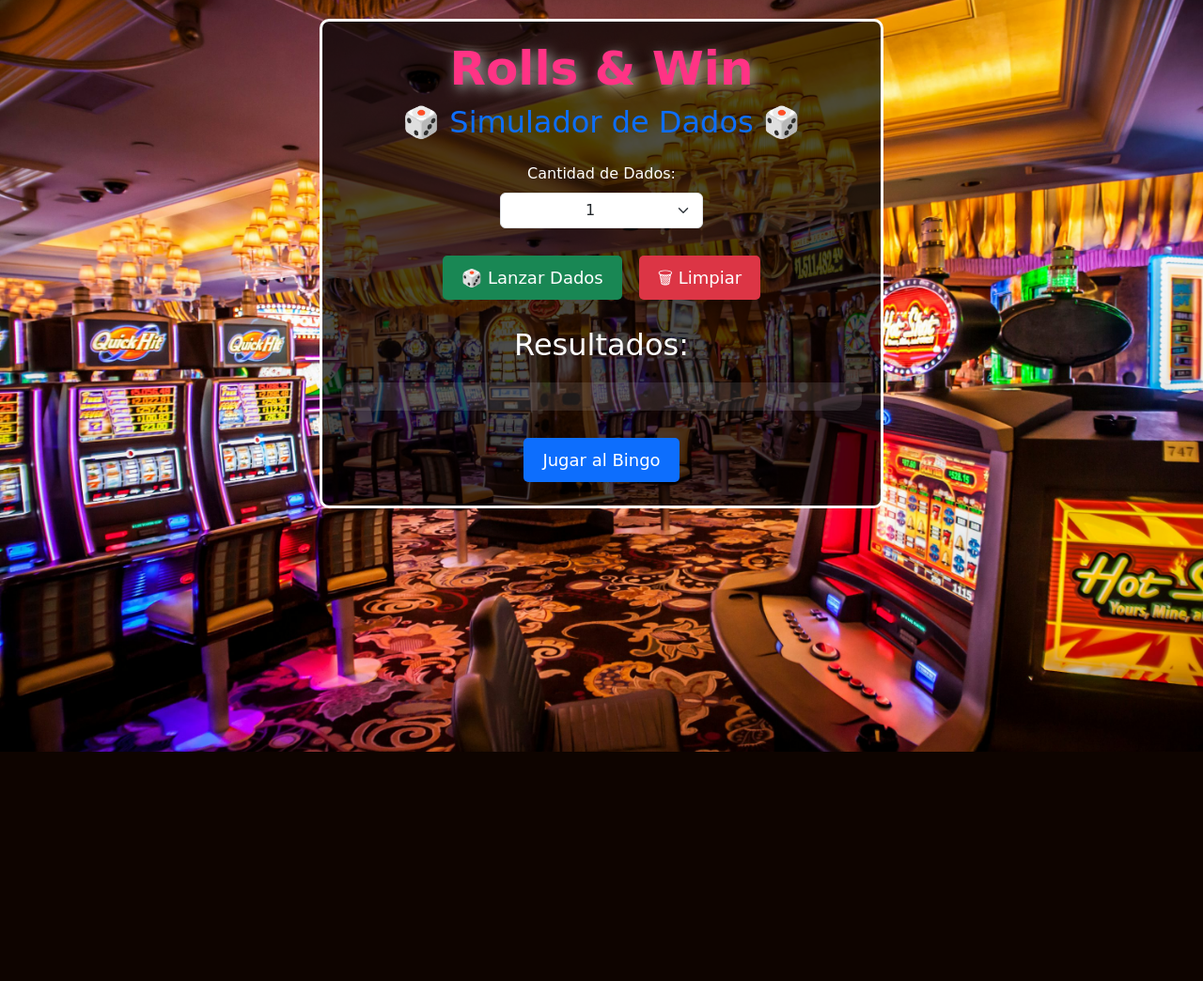
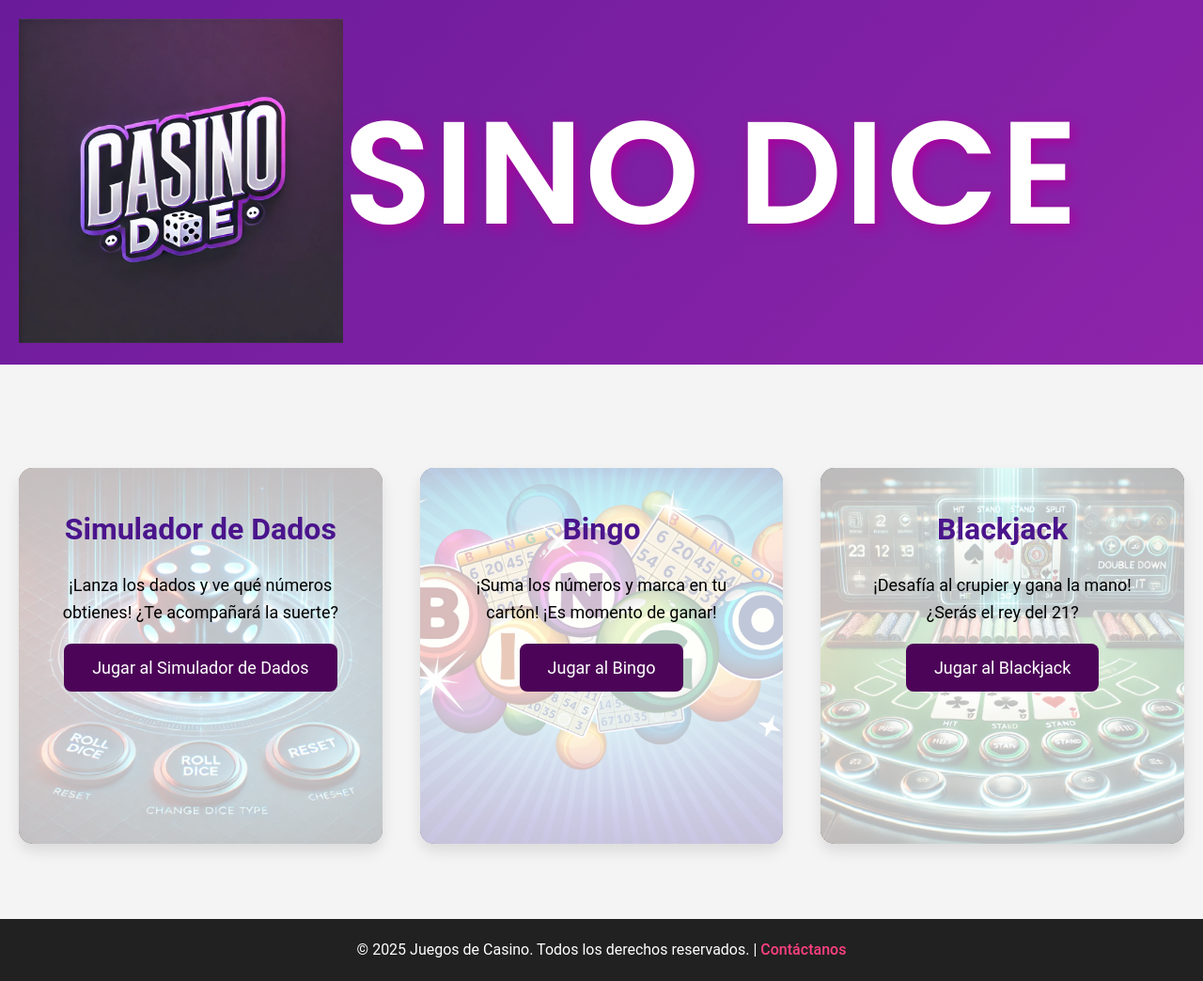
Before and after one commit to 3XADesign/LP2025_KH, a Flask app: page / in a window 1280 px wide. Shown: the whole page at 94% size. Before the commit the page ends 800 px from the top, so only its background shows below. Run offline with Flask 3, Linux system fonts and the light colour scheme; some web fonts are replaced.

Commit message:
Trabajo final

```diff
--- a/backend/app.py
+++ b/backend/app.py
@@ -3,6 +3,10 @@ from flask import Flask, render_template
 app = Flask(__name__)
 
 @app.route('/')
+def principal():
+    return render_template('principal.html')
+
+@app.route('/index')
 def index():
     return render_template('index.html')
 
@@ -10,5 +14,9 @@ def index():
 def bingo():
     return render_template('bingo.html')
 
+@app.route('/blackjack')  # ← Agregar esta ruta
+def blackjack():
+    return render_template('black.html')
+
 if __name__ == '__main__':
     app.run(debug=True)
--- /dev/null
+++ b/backend/static/css/principal.css
@@ -0,0 +1,165 @@
+ /* Estilos globales */
+ * {
+    margin: 0;
+    padding: 0;
+    box-sizing: border-box;
+}
+
+body {
+    font-family: 'Roboto', sans-serif;
+    background-color: #f4f4f4;
+    color: #333;
+    line-height: 1.6;
+    font-size: 16px;
+}
+
+/* Fondo principal con un gradiente sofisticado */
+.header-content {
+    background: linear-gradient(135deg, #6a1b9a, #8e24aa);
+    color: white;
+    padding: 60px 0;
+    text-align: center;
+    position: relative;
+}
+/* Contenedor para el logo y el título */
+.header-content {
+    display: flex;
+    align-items: center;
+    justify-content: center;
+    gap: 20px;
+}
+
+.header-content img {
+    position: absolute;
+    top: 20px;
+    left: 20px;
+    max-width: 345px; /* Ajusta el tamaño según lo necesites */
+    height: auto;
+}
+/* Animación del título */
+.main-title {
+    font-size: 150px;
+    color: #ffffff;
+    text-shadow: 3px 3px 10px black;
+    animation: textGlow 1.5s infinite alternate;
+}
+
+@keyframes textGlow {
+    0% { text-shadow: 3px 3px 10px black; }
+    100% { text-shadow: 5px 5px 15px rgb(250, 0, 229); }
+}
+
+/* Título principal centrado */
+.main-title {
+    font-family: 'Poppins', sans-serif;
+    font-size: 155px;
+    font-weight: 700;
+    text-transform: uppercase;
+    letter-spacing: 2px;
+    text-shadow: 3px 3px 6px rgba(0, 0, 0, 0.3);
+    margin-bottom: 20px;
+}
+
+/* Contenedor principal de los juegos */
+.container {
+    display: grid;
+    grid-template-columns: repeat(auto-fit, minmax(350px, 1fr));
+    gap: 40px;
+    padding: 80px 20px 30px;
+    margin-top: 30px;
+}
+
+/* Estilo de cada sección de juego */
+.game-section {
+    background-color: rgba(255, 255, 255, 0.7); /* Fondo blanco con opacidad */
+    border-radius: 15px;
+    box-shadow: 0 8px 15px rgba(0, 0, 0, 0.1);
+    padding: 40px;
+    text-align: center;
+    transition: all 0.3s ease;
+    position: relative;
+    overflow: hidden;
+    height: 400px;
+}
+#dados::before{
+    background-image: url('../images/DALL·E\ 2025-03-19\ 09.39.42\ -\ A\ digital\ dice\ simulator\ interface\ with\ a\ modern\ and\ sleek\ design.\ The\ screen\ displays\ a\ realistic\ 3D\ six-sided\ die\ in\ mid-roll\,\ showing\ motion\ blur.\ .webp'); /* Aquí puedes colocar la URL de tu imagen */
+    background-size: cover;
+    background-position: center;
+    opacity: 0.9; /* Opacidad de la imagen de fondo */
+    z-index: -1; /* La imagen de fondo está detrás del contenido */
+}
+#bingo::before{
+    background-image: url('../images/apps.34080.13510798887528624.ea88a7e6-557c-4ad5-99d7-c574f430c827.jpg'); /* Aquí puedes colocar la URL de tu imagen */
+    background-size: cover;
+    background-position: center;
+    opacity: 0.9; /* Opacidad de la imagen de fondo */
+    z-index: -1; /* La imagen de fondo está detrás del contenido */
+}
+#blackjack::before{
+    background-image: url('../images/DALL·E\ 2025-03-19\ 09.42.07\ -\ A\ digital\ blackjack\ game\ interface\ with\ a\ modern\ and\ sleek\ design.\ The\ screen\ displays\ a\ virtual\ casino\ table\ with\ green\ felt\,\ showing\ a\ player\'s\ hand.webp'); /* Aquí puedes colocar la URL de tu imagen */
+    background-size: cover;
+    background-position: center;
+    opacity: 0.9; /* Opacidad de la imagen de fondo */
+    z-index: -1; /* La imagen de fondo está detrás del contenido */
+}
+.game-section::before {
+    content: '';
+    position: absolute;
+    top: 0;
+    left: 0;
+    right: 0;
+    bottom: 0;
+    background-size: cover;
+    background-position: center;
+}
+
+.game-section h2 {
+    font-size: 32px;
+    font-weight: 600;
+    color: #4a148c;
+    text-shadow: #000000;
+    margin-bottom: 20px;
+}
+
+.game-section p {
+    font-size: 18px;
+    color: #000000;
+    text-shadow: #4a148c;
+    margin-bottom: 30px;
+}
+
+.game-button {
+    background-color: #4c0458;
+    color: white;
+    padding: 15px 30px;
+    font-size: 18px;
+    border: none;
+    border-radius: 8px;
+    cursor: pointer;
+    text-decoration: none;
+    transition: background-color 0.3s, transform 0.3s;
+}
+
+.game-button:hover {
+    background-color: #7b1fa2;
+    transform: scale(1.05);
+}
+
+/* Estilo para los enlaces en la parte inferior */
+footer {
+    text-align: center;
+    margin-top: 50px;
+    padding: 20px;
+    background-color: #212121;
+    color: white;
+}
+
+footer a {
+    color: #ff4081;
+    text-decoration: none;
+    font-weight: 500;
+}
+
+footer a:hover {
+    text-decoration: underline;
+}
--- a/backend/static/css/styles.css
+++ b/backend/static/css/styles.css
@@ -8,7 +8,15 @@ body {
     margin: 0;
     padding: 0;
 }
-
+.contenedor {
+    display: flex;
+    justify-content: center;
+    align-items: center;
+    flex-direction: column;
+    width: 90%;
+    max-width: 1200px;
+    margin: auto;
+}
 .container-box {
     background: rgba(0, 0, 0, 0.7);
     padding: 20px;
@@ -19,7 +27,16 @@ body {
     width: 90%;
     max-width: 600px;
 }
-
+.instrucciones {
+    background: rgba(0, 0, 0, 0.7);
+    padding: 20px;
+    border-radius: 10px;
+    display: inline-block;
+    border: 3px solid white;
+    margin-top: 20px;
+    width: 90%;
+    max-width: 600px;
+}
 /* Animación del título */
 .text-first {
     font-size: 50px;
@@ -30,7 +47,7 @@ body {
 
 @keyframes textGlow {
     0% { text-shadow: 3px 3px 10px black; }
-    100% { text-shadow: 5px 5px 15px white; }
+    100% { text-shadow: 5px 5px 15px rgb(0, 0, 0); }
 }
 
 /* Botones */
--- a/backend/static/js/bingo.js
+++ b/backend/static/js/bingo.js
@@ -1,3 +1,4 @@
+
 let jugadores = [];
     let turnoJugador = 0;
     let gameOver = false;
--- a/backend/templates/index.html
+++ b/backend/templates/index.html
@@ -13,6 +13,7 @@
     <link href="https://fonts.googleapis.com/css2?family=Rye&display=swap" rel="stylesheet">
 </head>
 <body>
+<div class="contenedor">
     <div class="container-box mx-auto">
         <h1 class="text-first"><strong>Rolls & Win</strong></h1>
         <h2 class="text-primary">🎲 Simulador de Dados 🎲</h2>
@@ -44,11 +45,22 @@
         <h2 class="mt-4">Resultados:</h2>
         <div id="resultados" class="result-box"></div>
 
-        <!-- Enlace al Bingo -->
-        <div class="mt-4">
-            <a href="{{ url_for('bingo') }}" class="btn btn-primary btn-lg btn-custom">Jugar al Bingo</a>        </div>
+
+
     </div>
-
+    <div class="instrucciones">
+    <h2>Instrucciones</h2>
+    <ul>1️⃣ Selecciona cuántos dados quieres lanzar (mínimo 1, máximo 10).</ul>
+    <ul>2️⃣ Presiona el botón “Lanzar Dados” para ver los resultados.</ul>
+    <ul>3️⃣ Los valores de los dados se generarán aleatoriamente entre 1 y 6.</ul>
+    <ul>4️⃣ Observa los resultados en la pantalla: Se mostrarán imágenes representando los valores obtenidos.</ul>
+    <ul>5️⃣ Puedes volver a lanzar los dados cuantas veces quieras.</ul>
+    </div>        <!-- Enlace al Bingo -->
+    <div class="mt-4">
+            <a href="{{ url_for('bingo') }}" class="btn btn-primary btn-lg btn-custom">Jugar al Bingo</a>
+            <a href="{{ url_for('blackjack') }}" class="btn btn-primary btn-lg btn-custom">Jugar BlackJack</a>
+    </div>
+</div>
     <script src="{{ url_for('static', filename='js/dice.js') }}"></script>
     <script src="{{ url_for('static', filename='js/main.js') }}"></script>
     <script src="{{ url_for('static', filename='js/storage.js') }}"></script>
--- /dev/null
+++ b/backend/templates/principal.html
@@ -0,0 +1,53 @@
+<!DOCTYPE html>
+<html lang="es">
+<head>
+    <meta charset="UTF-8">
+    <meta name="viewport" content="width=device-width, initial-scale=1.0">
+    <link rel="icon" href="../static/images/favicon-16x163.png">
+    <title>Juegos de Casino</title>
+    <link rel="stylesheet" href="{{ url_for('static', filename='css/principal.css') }}">
+    <link href="https://fonts.googleapis.com/css2?family=Poppins:wght@300;400;600&display=swap" rel="stylesheet">
+
+</head>
+<body>
+<div class="header-content">
+        <img src="../static/images/DALL·E 2025-03-19 09.46.14 - A sleek and modern logo design featuring the text 'Casino Dice' in bold, stylish typography. The colors used are purple and white, with a glossy and s.webp" alt="Logo del Casino">
+        <h1 class="main-title">CASINO DICE</h1>
+</div>
+<!-- Fondo de bienvenida con gradiente
+<div class="background">
+    <h1 class="main-title">CASINO DICE</h1>
+    <h2>¡Elige tu juego y comienza a divertirte!</h2>
+</div>
+-->
+<!-- Contenedor principal de los juegos -->
+<div class="container">
+    <!-- Simulador de Dados -->
+    <div id="dados" class="game-section">
+        <h2>Simulador de Dados</h2>
+        <p>¡Lanza los dados y ve qué números obtienes! ¿Te acompañará la suerte?</p>
+        <a href="{{ url_for('index')}}" class="game-button">Jugar al Simulador de Dados</a>
+    </div>
+
+    <!-- Bingo -->
+    <div id="bingo" class="game-section">
+        <h2>Bingo</h2>
+        <p>¡Suma los números y marca en tu cartón! ¡Es momento de ganar!</p>
+        <a  href="{{ url_for('bingo') }}" class="game-button">Jugar al Bingo</a>
+    </div>
+
+    <!-- Blackjack -->
+    <div id="blackjack" class="game-section">
+        <h2>Blackjack</h2>
+        <p>¡Desafía al crupier y gana la mano! ¿Serás el rey del 21?</p>
+        <a href="{{ url_for('blackjack') }}" class="game-button">Jugar al Blackjack</a>
+    </div>
+</div>
+
+<!-- Footer con un enlace de contacto o más información -->
+<footer>
+    <p>© 2025 Juegos de Casino. Todos los derechos reservados. | <a href="#">Contáctanos</a></p>
+</footer>
+
+</body>
+</html>
```
Also changed, not shown: backend/static/css/bingo.css (+73 -16 lines), backend/static/css/black.css (added, +81 -0 lines), backend/static/js/black.js (added, +156 -0 lines), backend/templates/bingo.html (+18 -4 lines), backend/templates/black.html (added, +49 -0 lines), backend/static/images/DALL·E 2025-03-19 09.39.42 - A digital dice simulator interface with a modern and sleek design. The screen displays a realistic 3D six-sided die in mid-roll, showing motion blur. .webp (added), backend/static/images/DALL·E 2025-03-19 09.42.07 - A digital blackjack game interface with a modern and sleek design. The screen displays a virtual casino table with green felt, showing a player's hand.webp (added), backend/static/images/DALL·E 2025-03-19 09.46.14 - A sleek and modern logo design featuring the text 'Casino Dice' in bold, stylish typography. The colors used are purple and white, with a glossy and s.webp (added), backend/static/images/favicon-16x162.png (added), backend/static/images/favicon-16x163.png (added).
